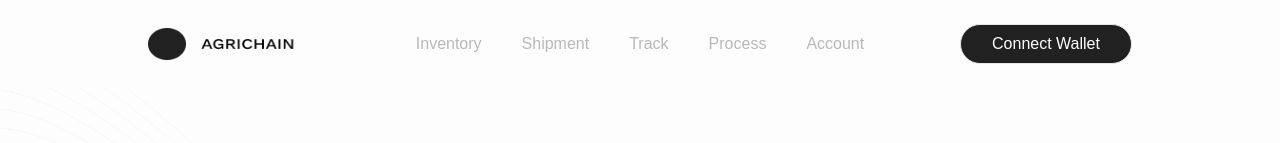
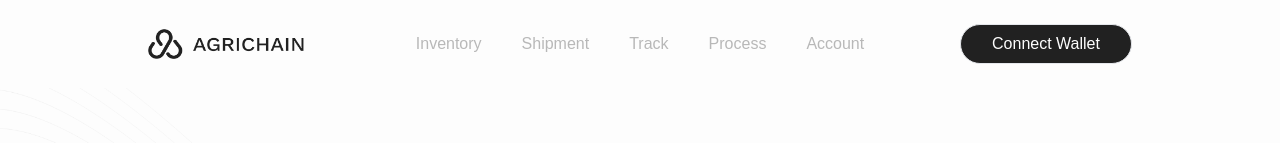
Before and after one commit to Rafly09zr/Blockchain-FE, a Next.js app: page / in a window 1280 px wide. Shown: the top 143 px of the page. Built offline with nearby package versions, Linux system fonts and the light colour scheme; no server answers.

Commit message:
feat: fixing path and change logo

```diff
--- a/components/Navbar/navbar.js
+++ b/components/Navbar/navbar.js
@@ -63,11 +63,11 @@ const Navbar = () => {
   return (
     <nav className="ml-[148px] mr-[148px] flex max-h-[88px] items-center justify-between bg-neutral-100 py-[24px]">
       <div className="flex flex-shrink-0 items-center  pr-[40px]">
-        <Link href="/landing">
+        <Link href="/">
           {' '}
           {/* Ganti dengan path yang sesuai */}
           <Image
-            src="/images/Logo-Agrichain.png"
+            src="/images/Logo_agrichain_fix.png"
             width={172}
             height={40}
             alt="Logo"
```
Also changed, not shown: public/images/Logo_agrichain_fix.png (added).
